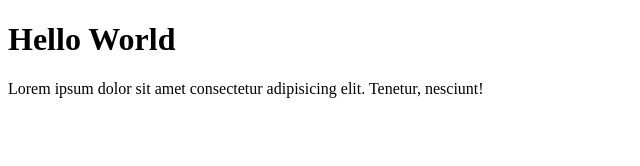
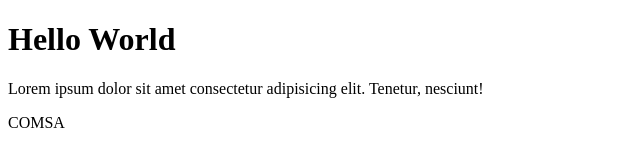
Before and after one commit to Computer-Science-Student-Association/comsa, a plain HTML site: page index.html in a window 1280 px wide. Shown: the full height of the page, 0-640 px from the left. Drawn offline with Linux system fonts and the light colour scheme.

Commit message:
update index.html

```diff
--- a/index.html
+++ b/index.html
@@ -8,5 +8,6 @@
 <body>
     <h1>Hello World</h1>
     <p>Lorem ipsum dolor sit amet consectetur adipisicing elit. Tenetur, nesciunt!</p>
+    <p>COMSA</p>
 </body>
 </html>
```
